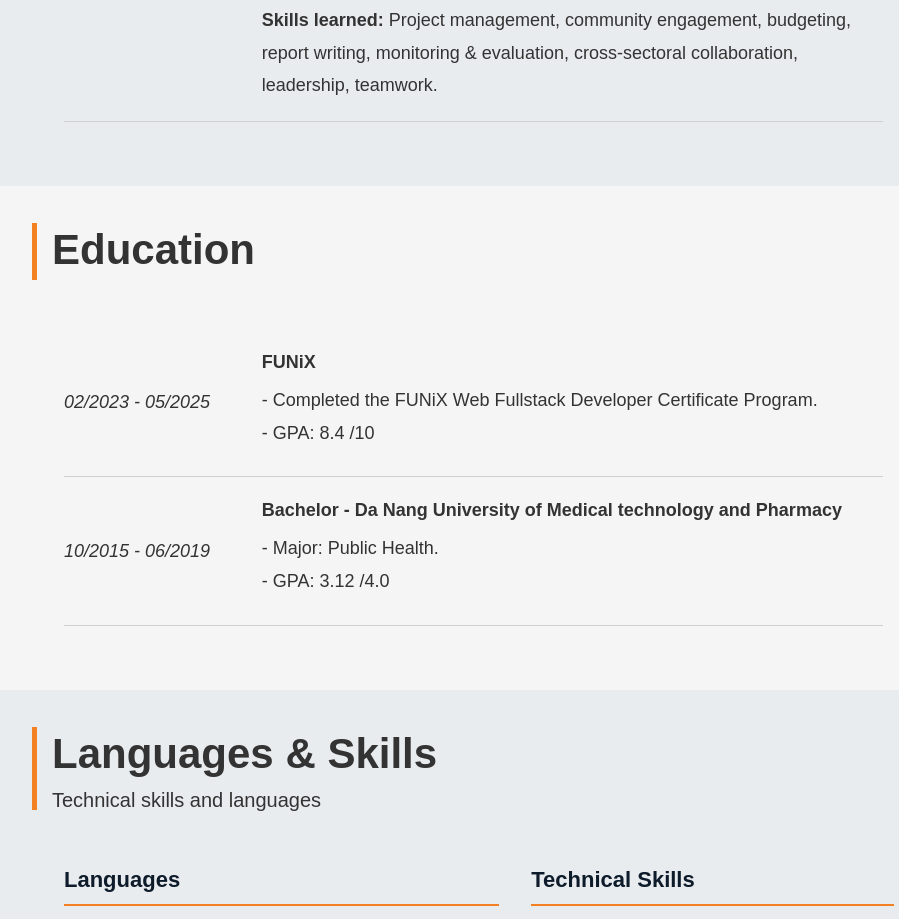
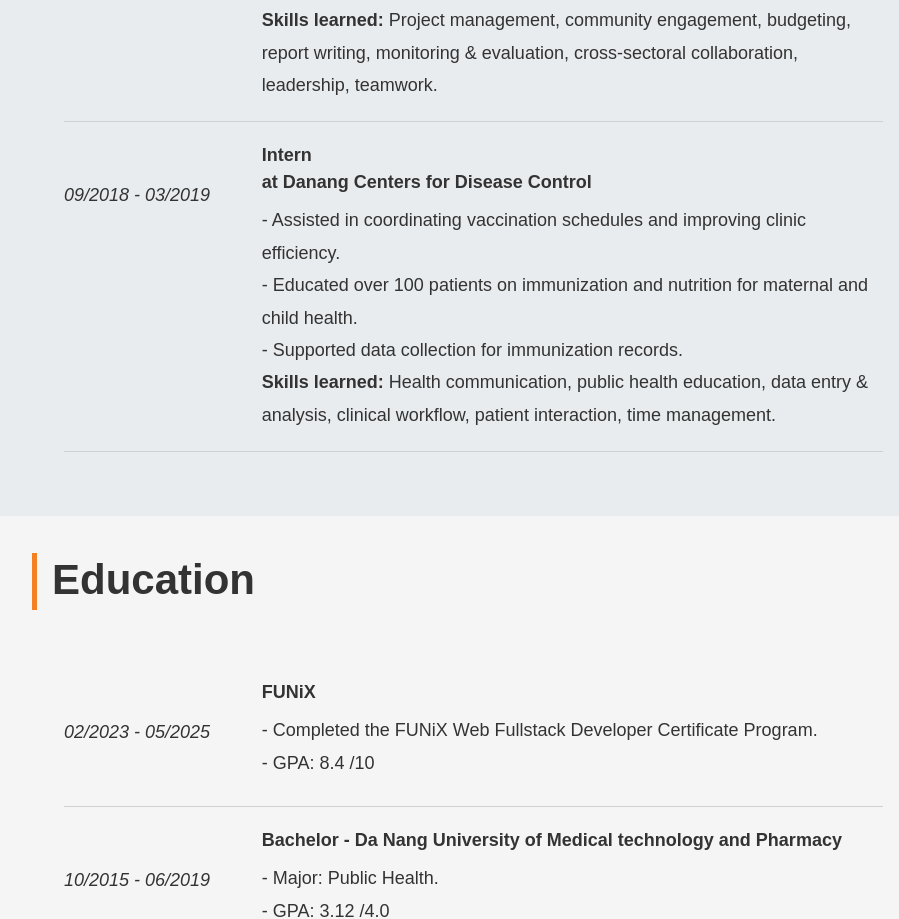
Before and after one commit to npbviet/MyProfile, a React (Vite) app: page / in a window 1280 px wide. Shown: the part 1910-2829 px from the top of the page, without its empty margins (322-1221 px from the left). Built offline with nearby package versions, Linux system fonts and the light colour scheme.

Commit message:
Feat: update experience

```diff
--- a/src/features/MainContent/Experience.jsx
+++ b/src/features/MainContent/Experience.jsx
@@ -92,7 +92,7 @@ const Experience = () => {
           </div>
         </div>
 
-        {/* <div className={styles.workItem}>
+        <div className={styles.workItem}>
           <div className={styles.timeLine}>
             <h5>09/2018 - 03/2019</h5>
           </div>
@@ -117,7 +117,7 @@ const Experience = () => {
               </h5>
             </div>
           </div>
-        </div> */}
+        </div>
       </div>
     </div>
   );
```
